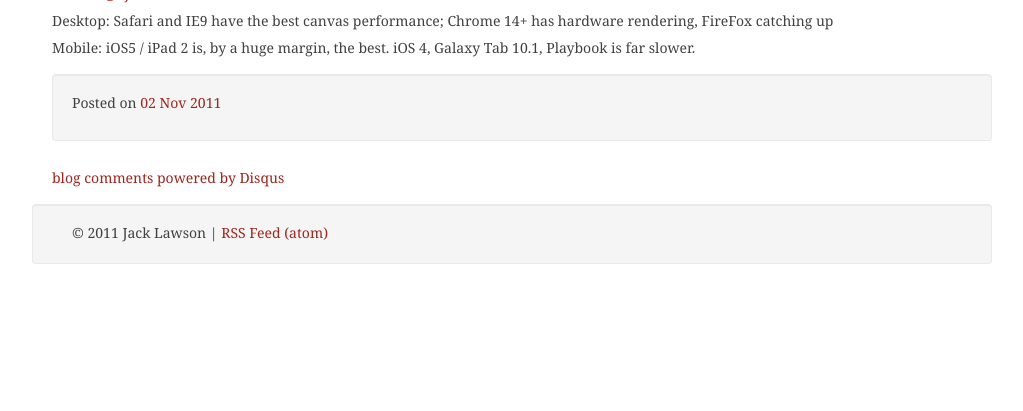
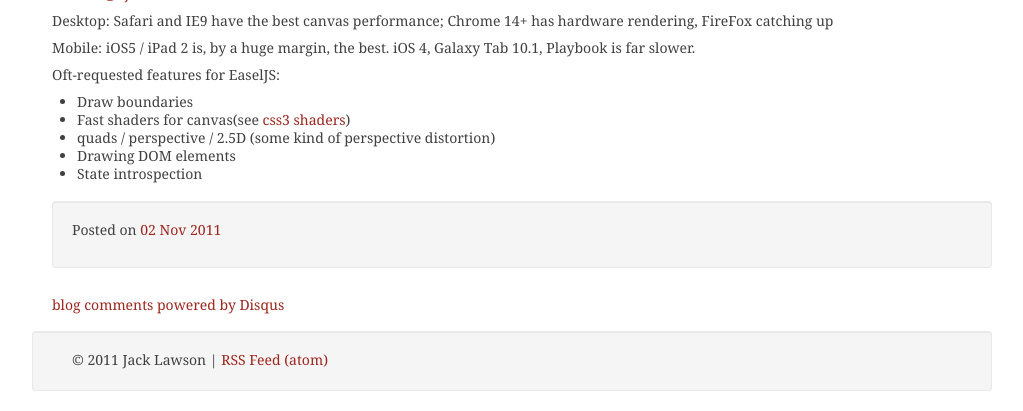
Before and after one commit to ajacksified/ajacksified.github.com, a Jekyll site: the page built from _posts/2011-11-02-new-game-conf-liveblog-2.markdown, in a window 1280 px wide and 900 px high, scrolled down 2971 px, cut to the strip 489-900 px from the top of the window. Shown: the whole strip, without its empty margins (118-1141 px from the left). Built offline with Jekyll 4.4.1, drawn with Linux system fonts in a browser that asks for light colours; nearby versions of some CDN libraries; some web fonts are replaced; Markdown is read by kramdown in place of the engine named in the settings; comment, search, counter and statistics services are not loaded; before the commit the page ends 3744 px from its top, so only the background shows below that.

Commit message:
Day 2 - keynote

```diff
--- a/_posts/2011-11-02-new-game-conf-liveblog-2.markdown
+++ b/_posts/2011-11-02-new-game-conf-liveblog-2.markdown
@@ -214,3 +214,11 @@ hardware rendering, FireFox catching up
 
 Mobile: iOS5 / iPad 2 is, by a huge margin, the best. iOS 4, Galaxy Tab 10.1,
 Playbook is far slower.
+
+Oft-requested features for EaselJS:
+
+* Draw boundaries
+* Fast shaders for canvas(see [css3 shaders](http://www.adobe.com/devnet/html5/articles/css-shaders.html))
+* quads / perspective / 2.5D (some kind of perspective distortion)
+* Drawing DOM elements
+* State introspection
```
